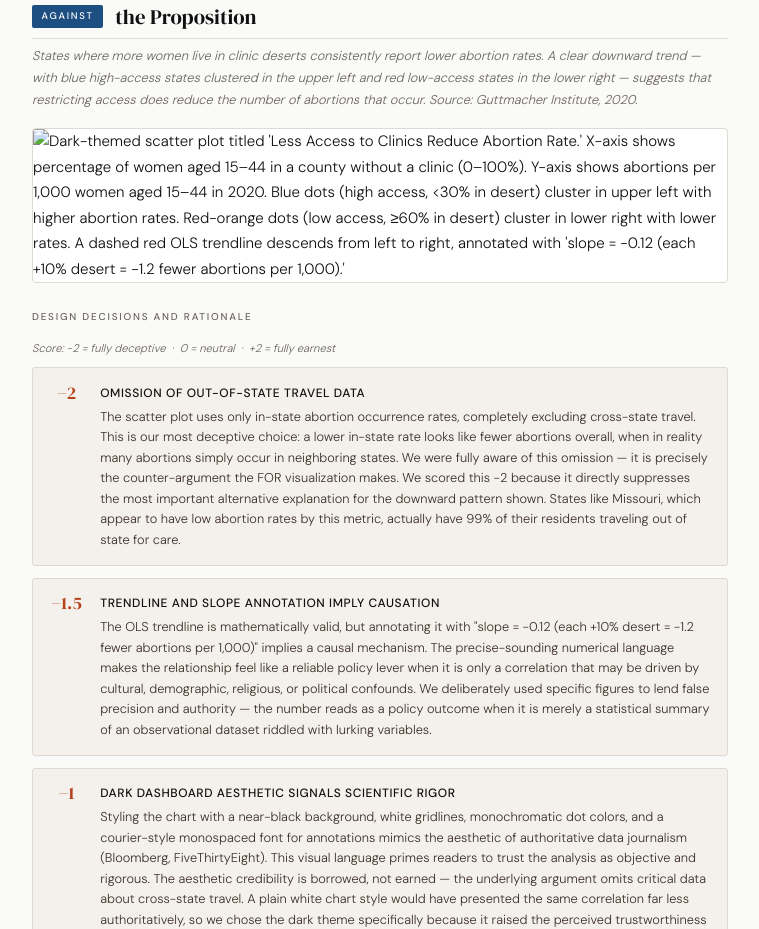
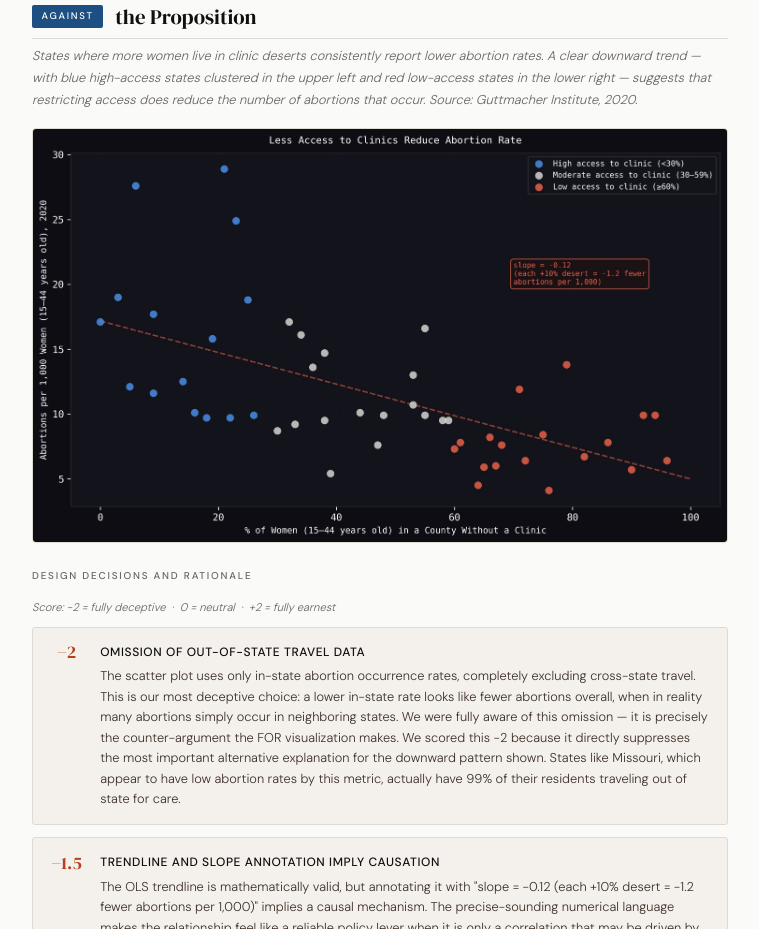
Before and after one commit to popokeyry/project-two-final, a plain HTML site: page project2_final.html in a window 1280 px wide. Shown: the part 1780-2709 px from the top of the page, without its empty margins (260-1019 px from the left). Drawn offline with Linux system fonts and the light colour scheme.

Commit message:
fixed image

```diff
--- a/project2_final.html
+++ b/project2_final.html
@@ -299,7 +299,7 @@ footer{
   </p>
 
   <div class="chart-frame">
-    <img src="clinics_reduce_abortion_scatterplot_dark.jpeg" alt="Dark-themed scatter plot titled 'Less Access to Clinics Reduce Abortion Rate.' X-axis shows percentage of women aged 15–44 in a county without a clinic (0–100%). Y-axis shows abortions per 1,000 women aged 15–44 in 2020. Blue dots (high access, <30% in desert) cluster in upper left with higher abortion rates. Red-orange dots (low access, ≥60% in desert) cluster in lower right with lower rates. A dashed red OLS trendline descends from left to right, annotated with 'slope = −0.12 (each +10% desert = −1.2 fewer abortions per 1,000).'">
+    <img src="images/clinics_reduce_abortion_scatterplot_dark.jpeg" alt="Dark-themed scatter plot titled 'Less Access to Clinics Reduce Abortion Rate.' X-axis shows percentage of women aged 15–44 in a county without a clinic (0–100%). Y-axis shows abortions per 1,000 women aged 15–44 in 2020. Blue dots (high access, <30% in desert) cluster in upper left with higher abortion rates. Red-orange dots (low access, ≥60% in desert) cluster in lower right with lower rates. A dashed red OLS trendline descends from left to right, annotated with 'slope = −0.12 (each +10% desert = −1.2 fewer abortions per 1,000).'">
   </div>
 
   <p class="decisions-label">Design Decisions and Rationale</p>
```
